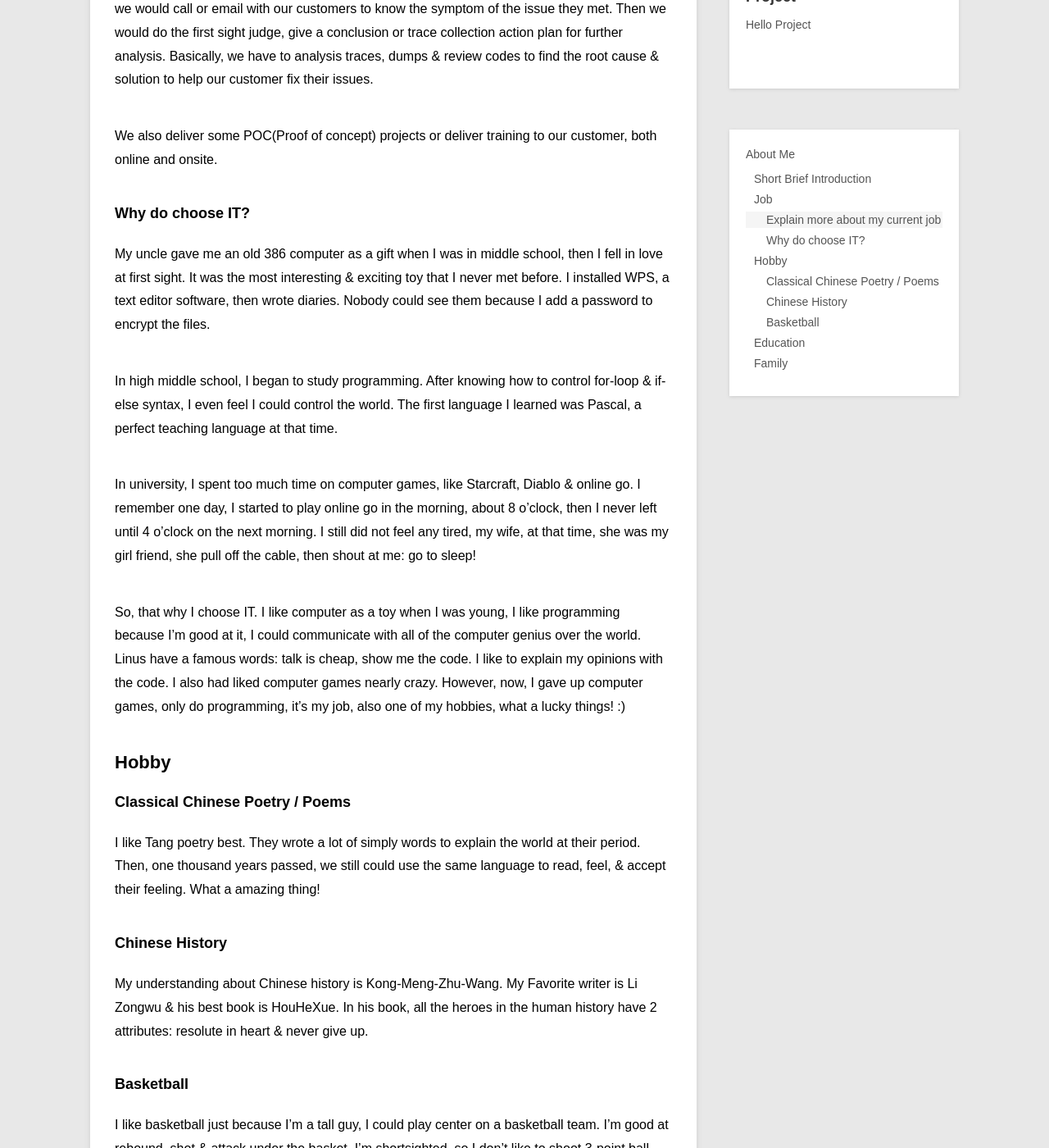
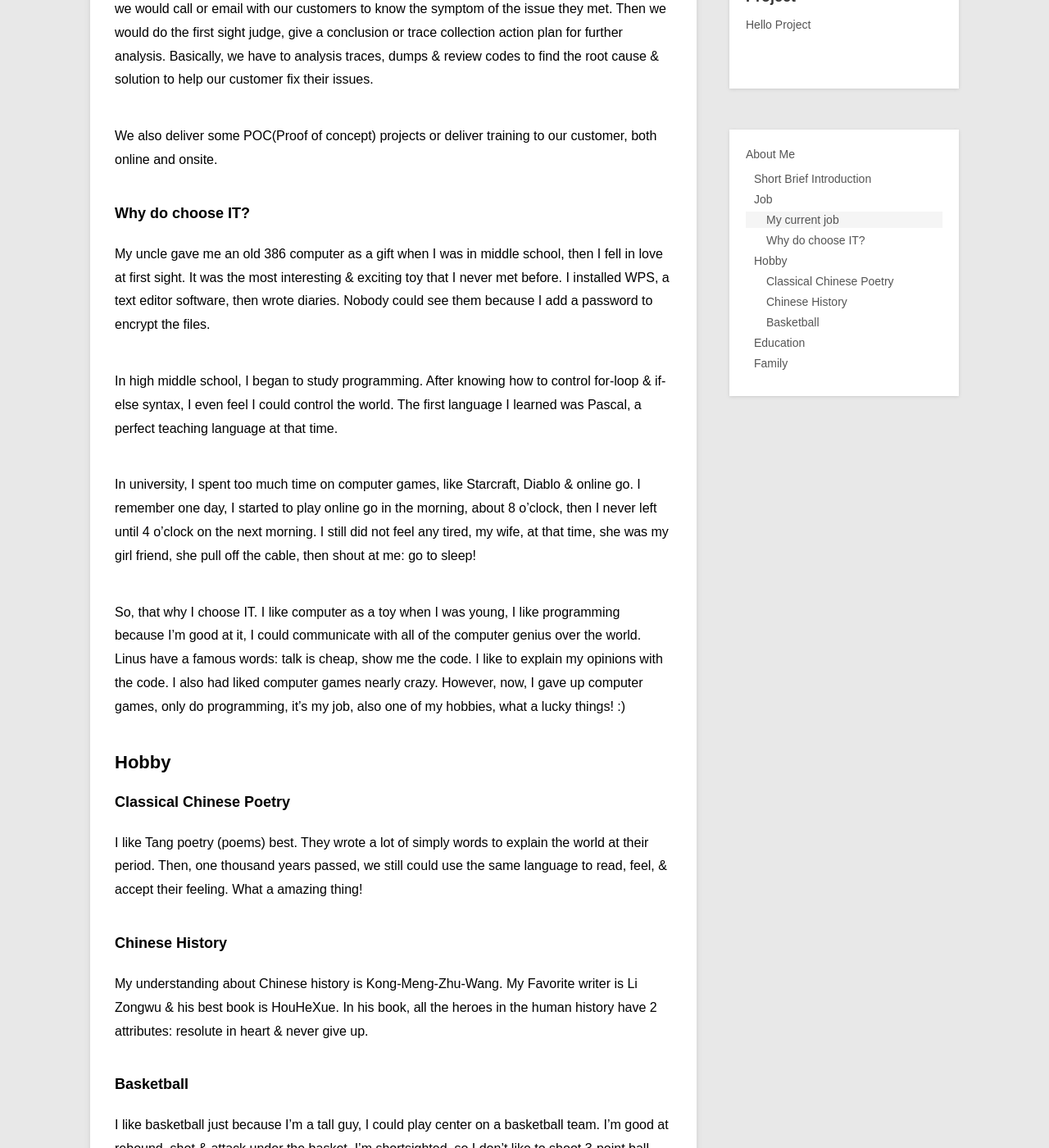
Before and after one commit to wu-wenxiang/wu-wenxiang.github.io, a Jekyll site: the page built from _posts/blog/2016-06-10-About-Me.md, in a window 1280 px wide and 1400 px high, scrolled down 649 px. Shown: the whole window at 82% size. Built offline with Jekyll 4.4.1, drawn with Linux system fonts in a browser that asks for light colours; some of the changed text lies outside the part shown.

Commit message:
minor change

```diff
--- a/_posts/blog/2016-06-10-About-Me.md
+++ b/_posts/blog/2016-06-10-About-Me.md
@@ -13,7 +13,7 @@ About my hobbies, I like Classical Chinese Poetry, Chinese History, & Basketball
 
 ## Job
 
-### Explain more about my current job
+### My current job
 
 We check troubleshooting cases from a internal tool every day. Once a case being accepted, we would call or email with  our customers to know the symptom of the issue they met. Then we would do the first sight judge, give a conclusion or trace collection action plan for further analysis. Basically, we have to analysis traces, dumps & review codes to find the root cause & solution to help our customer fix their issues.
 
@@ -31,9 +31,9 @@ So, that why I choose IT. I like computer as a toy when I was young, I like prog
 
 ## Hobby
 
-### Classical Chinese Poetry / Poems
+### Classical Chinese Poetry
 
-I like Tang poetry best. They wrote a lot of simply words to explain the world at their period. Then, one thousand years passed, we still could use the same language to read, feel, & accept their feeling. What a amazing thing!
+I like Tang poetry (poems) best. They wrote a lot of simply words to explain the world at their period. Then, one thousand years passed, we still could use the same language to read, feel, & accept their feeling. What a amazing thing!
 
 ### Chinese History
 
```
